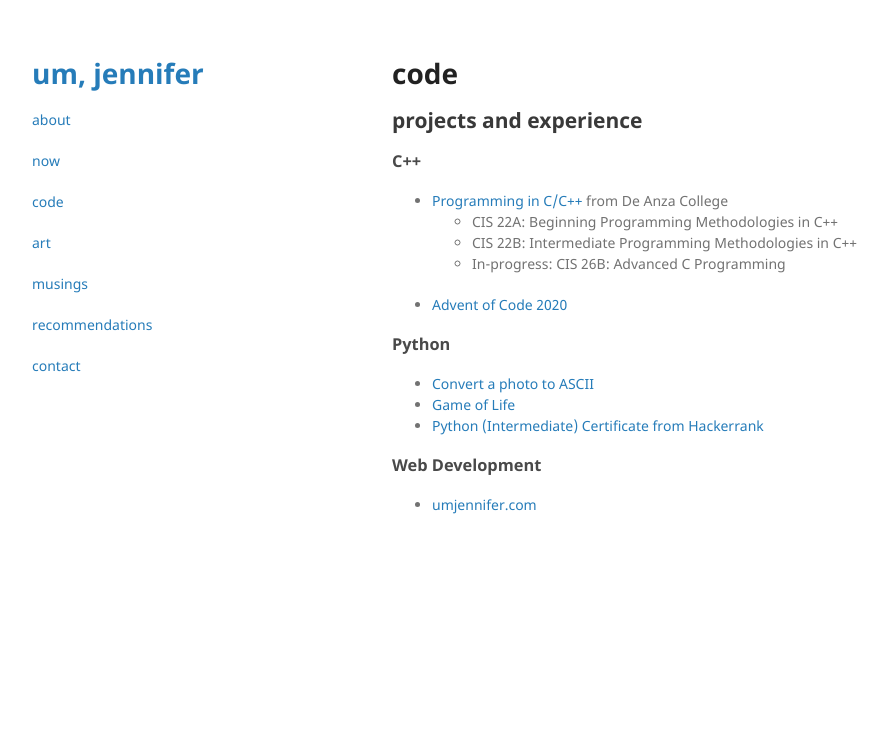
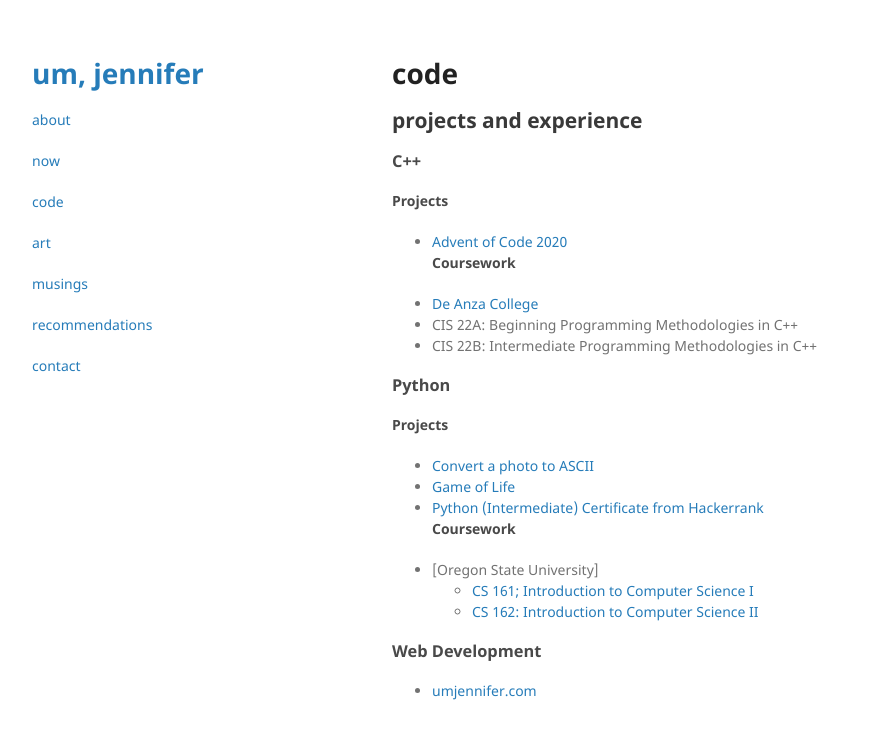
Before and after one commit to umjennifer/umjennifer.github.io, a Jekyll site: the page built from code.md, in a window 1280 px wide. Shown: the top 739 px of the page, without its empty margins (178-1066 px from the left). Built offline with Jekyll 4.4.1, drawn with Linux system fonts in a browser that asks for light colours; our own code applies the rules of GitHub Pages for plain Markdown files.

Commit message:
Update code.md

```diff
--- a/code.md
+++ b/code.md
@@ -5,16 +5,23 @@ layout: default
 
 ## projects and experience
 ### C++
-* [Programming in C/C++](https://www.deanza.edu/cis/courses.html) from De Anza College
-  * CIS 22A: Beginning Programming Methodologies in C++
-  * CIS 22B: Intermediate Programming Methodologies in C++
-  * In-progress: CIS 26B: Advanced C Programming
-*  [Advent of Code 2020](https://github.com/umjennifer/AdventOfCode2020)
+#### Projects
+-  [Advent of Code 2020](https://github.com/umjennifer/AdventOfCode2020)
+#### Coursework
+-  [De Anza College](https://www.deanza.edu/cis/courses.html)
+  - CIS 22A: Beginning Programming Methodologies in C++
+  - CIS 22B: Intermediate Programming Methodologies in C++
 
 ### Python
-* [Convert a photo to ASCII](https://github.com/umjennifer/photo_to_ascii)
-* [Game of Life](https://github.com/umjennifer/gameoflife)
-* [Python (Intermediate) Certificate from Hackerrank](https://www.hackerrank.com/certificates/a8fb8dbd81d0)
+#### Projects
+- [Convert a photo to ASCII](https://github.com/umjennifer/photo_to_ascii)
+- [Game of Life](https://github.com/umjennifer/gameoflife)
+- [Python (Intermediate) Certificate from Hackerrank](https://www.hackerrank.com/certificates/a8fb8dbd81d0)
+#### Coursework
+- [Oregon State University]
+  - [CS 161; Introduction to Computer Science I](https://ecampus.oregonstate.edu/soc/ecatalog/ecoursedetail.htm?termcode=all&coursenumber=161&subject=CS)
+  - [CS 162: Introduction to Computer Science II](https://ecampus.oregonstate.edu/soc/ecatalog/ecoursedetail.htm?termcode=all&subject=CS&coursenumber=162)
+
 
 ### Web Development
-* [umjennifer.com](http://umjennifer.com/)
+- [umjennifer.com](http://umjennifer.com/)
```
